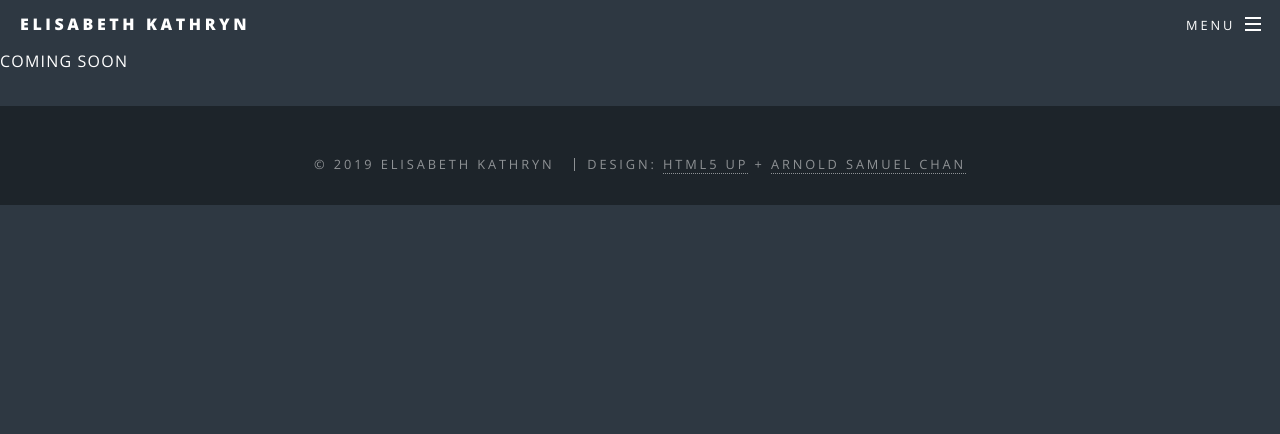
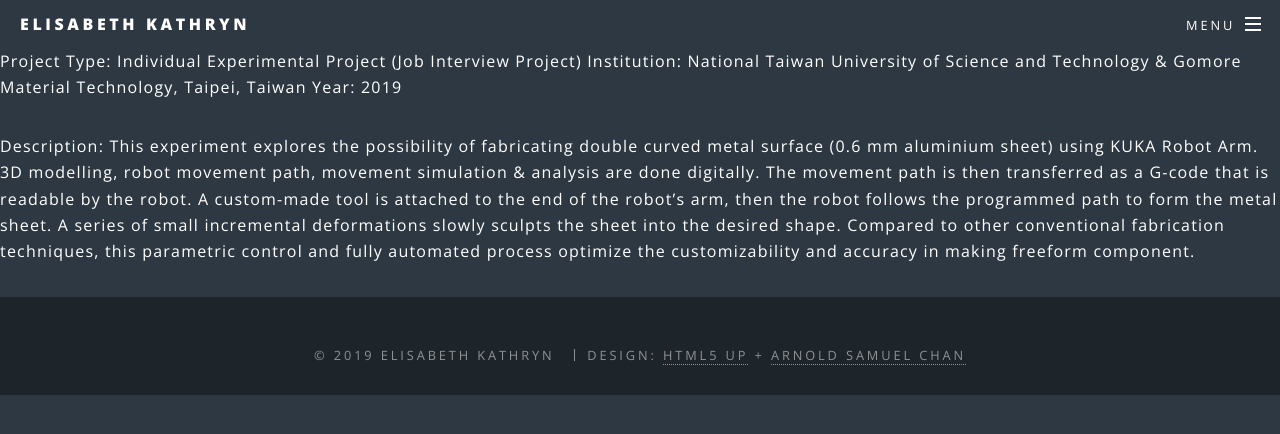
Before and after one commit to elisabethkathryn/elisabethkathryn.github.io, a Jekyll site: the page built from _posts/2019-09-3-7.markdown, in a window 1280 px wide. Shown: the top 434 px of the page. Built offline with Jekyll 4.4.1, drawn with Linux system fonts in a browser that asks for light colours.

Commit message:
add description

```diff
--- a/_posts/2019-09-3-7.markdown
+++ b/_posts/2019-09-3-7.markdown
@@ -14,4 +14,9 @@ category: NLP
 description: Attempt to obtain NLP certificate on Udemy
 
 ---
-COMING SOON
+Project Type: Individual Experimental Project (Job Interview Project)
+Institution: National Taiwan University of Science and Technology & Gomore Material Technology, Taipei, Taiwan
+Year: 2019
+
+Description:
+This experiment explores the possibility of fabricating double curved metal surface (0.6 mm aluminium sheet) using KUKA Robot Arm. 3D modelling, robot movement path, movement simulation & analysis are done digitally. The movement path is then transferred as a G-code that is readable by the robot. A custom-made tool is attached to the end of the robot’s arm, then the robot follows the programmed path to form the metal sheet. A series of small incremental deformations slowly sculpts the sheet into the desired shape. Compared to other conventional fabrication techniques, this parametric control and fully automated process optimize the customizability and accuracy in making freeform component.
```
